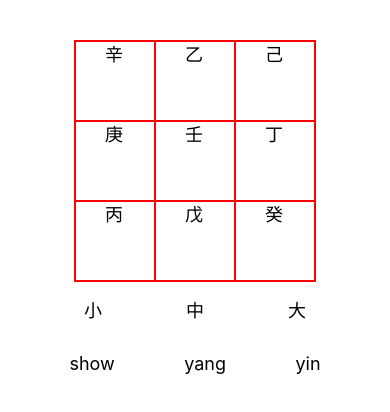
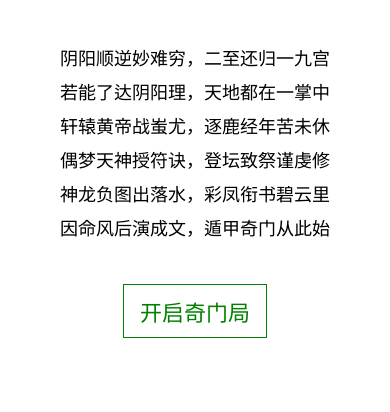
Before and after one commit to BenMingQianTian/RNDunJu, a React Native app: screen / in a window 390 px wide. Shown: the top 412 px of the page. Built offline with nearby package versions, Linux system fonts and the light colour scheme.

Commit message:
添加首页

```diff
--- a/index.js
+++ b/index.js
@@ -4,6 +4,6 @@
 
 import { AppRegistry } from 'react-native';
 import { name as appName } from './app.json';
-import Gong from './src/pages/Gong';
+import Welcome from './src/pages/Welcome';
 
-AppRegistry.registerComponent(appName, () => Gong);
+AppRegistry.registerComponent(appName, () => Welcome);
--- /dev/null
+++ b/src/pages/Welcome.js
@@ -0,0 +1,50 @@
+import React from 'react';
+import { View, Text, TouchableOpacity } from 'react-native';
+
+class Welcome extends React.Component {
+
+    style = {
+        content: {
+            fontSize: 18,
+            color: 'black',
+            padding: 4,
+        },
+        btnText: {
+            fontSize: 22,
+            color: 'black',
+            padding: 4,
+            color: 'green',
+        },
+        btnBg: {
+            borderWidth: 1,
+            borderColor: 'green',
+            color: 'black',
+            paddingHorizontal: 12,
+            paddingVertical: 6,
+        }
+    }
+
+    render() {
+        return <View>
+            <View style={{ marginTop: 40, alignSelf: 'center' }}>
+                <Text style={this.style.content}>阴阳顺逆妙难穷，二至还归一九宫</Text>
+                <Text style={this.style.content}>若能了达阴阳理，天地都在一掌中</Text>
+                <Text style={this.style.content}>轩辕黄帝战蚩尤，逐鹿经年苦未休</Text>
+                <Text style={this.style.content}>偶梦天神授符诀，登坛致祭谨虔修</Text>
+                <Text style={this.style.content}>神龙负图出落水，彩凤衔书碧云里</Text>
+                <Text style={this.style.content}>因命风后演成文，遁甲奇门从此始</Text>
+            </View>
+            <View style={{ marginTop: 40, alignSelf: 'center' }}>
+                <TouchableOpacity onPress={() => {
+                    console.log('jump')
+                }}>
+                    <View style={this.style.btnBg}>
+                        <Text style={this.style.btnText}>开启奇门局</Text>
+                    </View>
+                </TouchableOpacity>
+            </View>
+        </View>
+    }
+}
+
+export default Welcome
```
